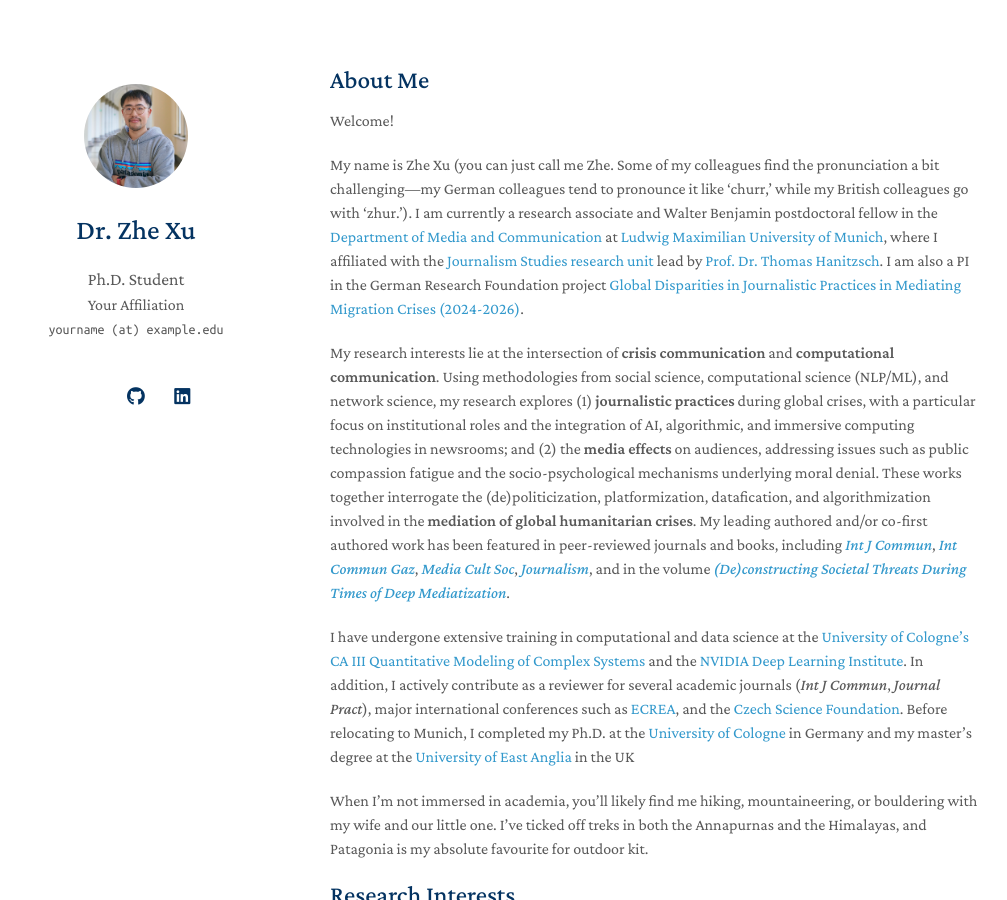
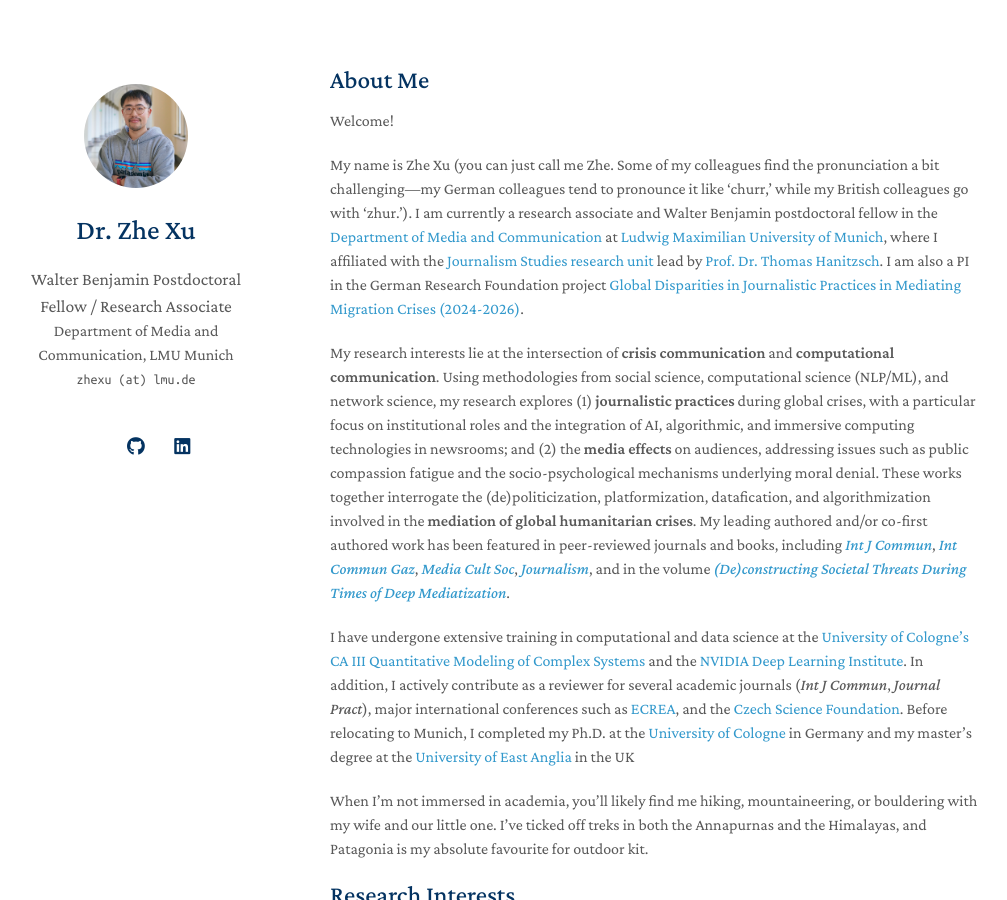
Before and after one commit to zhexuphd/home, a Jekyll site: the page built from index.md, in a window 1280 px wide and 900 px high. Shown: the whole window, without its empty margins (140-1147 px from the left). Built offline with Jekyll 4.4.1, drawn with Linux system fonts in a browser that asks for light colours; a style sheet for code colours, icons or effects is not loaded; our own code applies the rules of GitHub Pages for plain Markdown files.

Commit message:
Update _config.yml

```diff
--- a/_config.yml
+++ b/_config.yml
@@ -1,8 +1,8 @@
 # Basic Information
 title: Dr. Zhe Xu
-position: Ph.D. Student
-affiliation: Your Affiliation
-email: yourname (at) example.edu
+position: Walter Benjamin Postdoctoral Fellow / Research Associate
+affiliation: Department of Media and Communication, LMU Munich
+email: zhexu (at) lmu.de
 
 # Search Engine Optimization (SEO)
 # The following information is used to improve the website traffic from search engines, e.g., Google.
```
